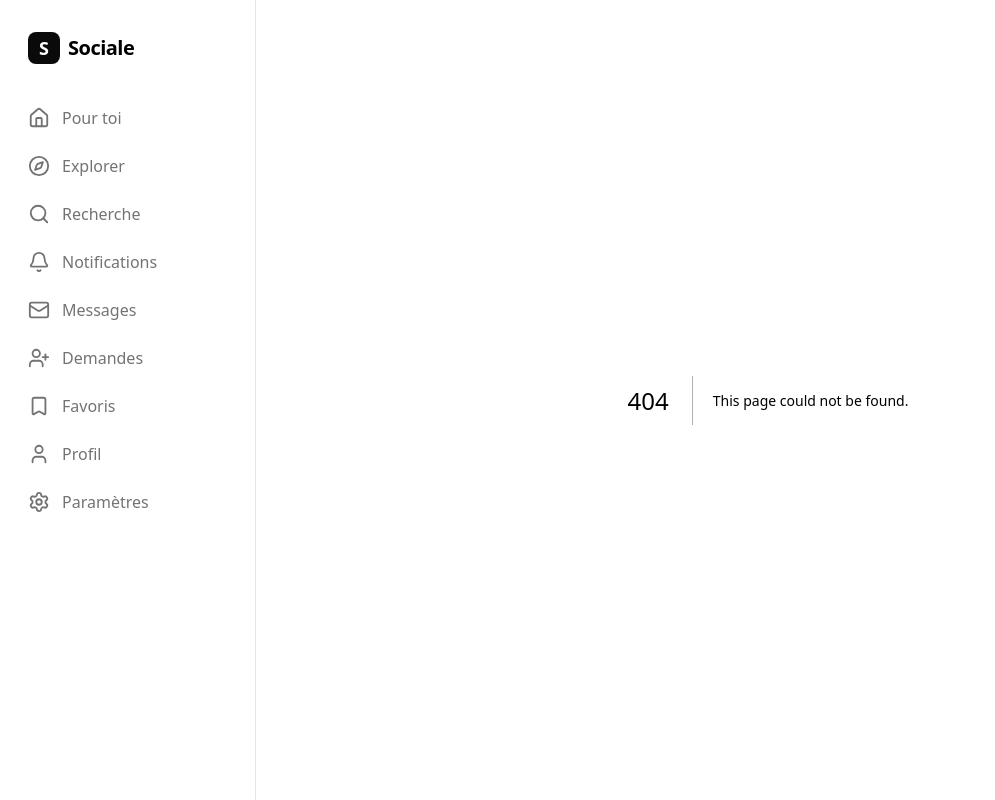
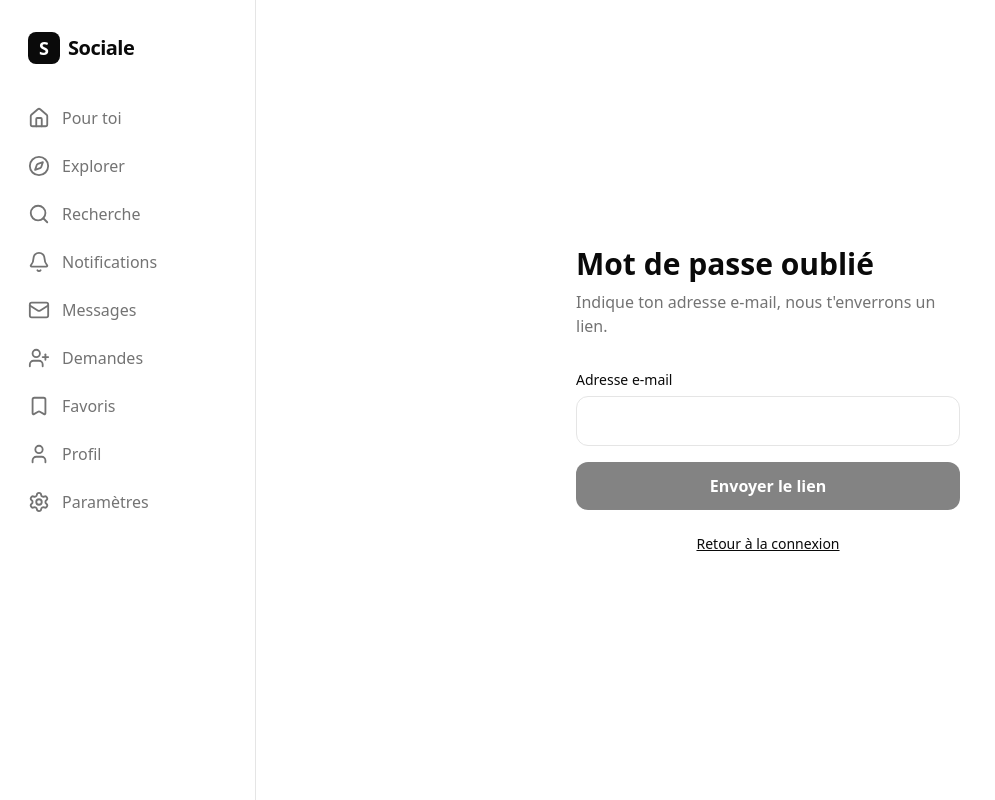
Before and after one commit to asc4rs/sociale, a Next.js app: page /mot-de-passe-oublie in a window 1280 px wide. Before the commit this address had no page. Shown: the whole page, without its empty margins (0-995 px from the left). Built offline with nearby package versions, Linux system fonts and the light colour scheme.

Commit message:
Phase 12 : mot de passe oublié, réinitialisation et publications sur le profil

```diff
--- a/src/app/auth/callback/route.ts
+++ b/src/app/auth/callback/route.ts
@@ -4,14 +4,19 @@ import { createClient } from "@/lib/supabase/server";
 export async function GET(request: Request) {
   const { searchParams, origin } = new URL(request.url);
   const code = searchParams.get("code");
+  const suite = searchParams.get("next") ?? "/";
+
+  // Sécurité : on accepte seulement un chemin interne du site.
+  const destination =
+    suite.startsWith("/") && !suite.startsWith("//") ? suite : "/";
 
   if (code) {
     const supabase = await createClient();
     const { error } = await supabase.auth.exchangeCodeForSession(code);
     if (!error) {
-      return NextResponse.redirect(`${origin}/`);
+      return NextResponse.redirect(`${origin}${destination}`);
     }
   }
 
-  return NextResponse.redirect(`${origin}/inscription?erreur=lien-invalide`);
+  return NextResponse.redirect(`${origin}/mot-de-passe-oublie?erreur=lien-invalide`);
 }
--- a/src/app/connexion/page.tsx
+++ b/src/app/connexion/page.tsx
@@ -68,6 +68,10 @@ export default function ConnexionPage() {
           />
         </label>
 
+        <Link href="/mot-de-passe-oublie" className="text-right text-sm underline">
+          Mot de passe oublié ?
+        </Link>
+
         {error && (
           <p role="alert" className="text-sm text-red-600">
             {error}
--- /dev/null
+++ b/src/app/mot-de-passe-oublie/page.tsx
@@ -0,0 +1,87 @@
+"use client";
+
+import { useState, useTransition } from "react";
+import Link from "next/link";
+import { createClient } from "@/lib/supabase/client";
+
+const inputClass =
+  "w-full rounded-xl border border-border bg-background px-4 py-3 text-foreground outline-none focus:border-accent";
+
+export default function MotDePasseOubliePage() {
+  const [email, setEmail] = useState("");
+  const [envoye, setEnvoye] = useState(false);
+  const [message, setMessage] = useState<string | null>(null);
+  const [pending, startTransition] = useTransition();
+
+  function handleSubmit(event: React.FormEvent<HTMLFormElement>) {
+    event.preventDefault();
+    setMessage(null);
+
+    startTransition(async () => {
+      const supabase = createClient();
+      const { error } = await supabase.auth.resetPasswordForEmail(email.trim(), {
+        redirectTo: `${window.location.origin}/auth/callback?next=/reinitialiser-mot-de-passe`,
+      });
+
+      if (error) {
+        setMessage("Envoi impossible. Réessaie dans quelques minutes.");
+        return;
+      }
+      // Même message, que le compte existe ou non : on ne révèle rien.
+      setEnvoye(true);
+    });
+  }
+
+  if (envoye) {
+    return (
+      <div className="mx-auto flex min-h-screen max-w-md flex-col justify-center p-8">
+        <h1 className="text-3xl font-bold">Vérifie ta boîte mail</h1>
+        <p className="mt-3 text-muted">
+          Si un compte existe pour cette adresse, un lien de réinitialisation vient d&apos;être envoyé.
+        </p>
+        <Link href="/connexion" className="mt-6 text-sm underline">
+          Retour à la connexion
+        </Link>
+      </div>
+    );
+  }
+
+  return (
+    <div className="mx-auto flex min-h-screen max-w-md flex-col justify-center p-8">
+      <h1 className="text-3xl font-bold">Mot de passe oublié</h1>
+      <p className="mt-2 text-muted">Indique ton adresse e-mail, nous t&apos;enverrons un lien.</p>
+
+      <form onSubmit={handleSubmit} className="mt-8 flex flex-col gap-4">
+        <label className="flex flex-col gap-1.5">
+          <span className="text-sm font-medium">Adresse e-mail</span>
+          <input
+            className={inputClass}
+            type="email"
+            value={email}
+            onChange={(e) => setEmail(e.target.value)}
+            autoComplete="email"
+            required
+          />
+        </label>
+
+        {message && (
+          <p role="alert" className="text-sm text-red-600">
+            {message}
+          </p>
+        )}
+
+        <button
+          type="submit"
+          disabled={pending || email.trim().length === 0}
+          className="rounded-xl bg-accent px-4 py-3 font-semibold text-accent-foreground disabled:opacity-50"
+        >
+          {pending ? "Envoi..." : "Envoyer le lien"}
+        </button>
+      </form>
+
+      <Link href="/connexion" className="mt-6 text-center text-sm underline">
+        Retour à la connexion
+      </Link>
+    </div>
+  );
+}
--- /dev/null
+++ b/src/app/reinitialiser-mot-de-passe/page.tsx
@@ -0,0 +1,114 @@
+"use client";
+
+import { useEffect, useState, useTransition } from "react";
+import Link from "next/link";
+import { useRouter } from "next/navigation";
+import { createClient } from "@/lib/supabase/client";
+
+const inputClass =
+  "w-full rounded-xl border border-border bg-background px-4 py-3 text-foreground outline-none focus:border-accent";
+
+export default function ReinitialiserPage() {
+  const router = useRouter();
+  const [pret, setPret] = useState<boolean | null>(null);
+  const [nouveau, setNouveau] = useState("");
+  const [confirmation, setConfirmation] = useState("");
+  const [message, setMessage] = useState<string | null>(null);
+  const [pending, startTransition] = useTransition();
+
+  // Le lien du mail ouvre une session temporaire : on vérifie qu'elle existe.
+  useEffect(() => {
+    createClient()
+      .auth.getUser()
+      .then(({ data: { user } }) => setPret(!!user));
+  }, []);
+
+  function handleSubmit(event: React.FormEvent<HTMLFormElement>) {
+    event.preventDefault();
+    setMessage(null);
+
+    if (nouveau.length < 8) {
+      setMessage("Le mot de passe doit contenir au moins 8 caractères.");
+      return;
+    }
+    if (nouveau !== confirmation) {
+      setMessage("Les deux mots de passe ne correspondent pas.");
+      return;
+    }
+
+    startTransition(async () => {
+      const supabase = createClient();
+      const { error } = await supabase.auth.updateUser({ password: nouveau });
+
+      if (error) {
+        setMessage("Impossible de changer le mot de passe. Refais la demande depuis le lien reçu.");
+        return;
+      }
+
+      router.push("/");
+      router.refresh();
+    });
+  }
+
+  if (pret === null) {
+    return <p className="p-8 text-muted">Chargement...</p>;
+  }
+
+  if (!pret) {
+    return (
+      <div className="mx-auto flex min-h-screen max-w-md flex-col justify-center p-8">
+        <h1 className="text-3xl font-bold">Lien expiré</h1>
+        <p className="mt-3 text-muted">Ce lien n&apos;est plus valide. Refais une demande de réinitialisation.</p>
+        <Link href="/mot-de-passe-oublie" className="mt-6 text-sm underline">
+          Refaire la demande
+        </Link>
+      </div>
+    );
+  }
+
+  return (
+    <div className="mx-auto flex min-h-screen max-w-md flex-col justify-center p-8">
+      <h1 className="text-3xl font-bold">Nouveau mot de passe</h1>
+
+      <form onSubmit={handleSubmit} className="mt-8 flex flex-col gap-4">
+        <label className="flex flex-col gap-1.5">
+          <span className="text-sm font-medium">Nouveau mot de passe</span>
+          <input
+            className={inputClass}
+            type="password"
+            value={nouveau}
+            onChange={(e) => setNouveau(e.target.value)}
+            autoComplete="new-password"
+            required
+          />
+        </label>
+
+        <label className="flex flex-col gap-1.5">
+          <span className="text-sm font-medium">Confirme le mot de passe</span>
+          <input
+            className={inputClass}
+            type="password"
+            value={confirmation}
+            onChange={(e) => setConfirmation(e.target.value)}
+            autoComplete="new-password"
+            required
+          />
+        </label>
+
+        {message && (
+          <p role="alert" className="text-sm text-red-600">
+            {message}
+          </p>
+        )}
+
+        <button
+          type="submit"
+          disabled={pending}
+          className="rounded-xl bg-accent px-4 py-3 font-semibold text-accent-foreground disabled:opacity-50"
+        >
+          {pending ? "Enregistrement..." : "Changer le mot de passe"}
+        </button>
+      </form>
+    </div>
+  );
+}
--- a/src/app/u/[username]/page.tsx
+++ b/src/app/u/[username]/page.tsx
@@ -54,6 +54,16 @@ async function ContenuProfil({
     estBloque = !!blocage;
   }
 
+  // Les règles de sécurité ne renvoient que les publications visibles pour moi.
+  const { data: publications } = await supabase
+    .from("posts")
+    .select("id, content, created_at")
+    .eq("author_id", profile.id)
+    .order("created_at", { ascending: false })
+    .limit(30);
+
+  const liste = publications ?? [];
+
   const inscrit = new Date(profile.created_at).toLocaleDateString("fr-FR", {
     month: "long",
     year: "numeric",
@@ -90,6 +100,28 @@ async function ContenuProfil({
           Ce compte est privé. Envoie une demande d&apos;abonnement pour voir ses publications.
         </p>
       )}
+
+      <section className="mt-10">
+        <h2 className="text-lg font-semibold">Publications</h2>
+
+        {liste.length === 0 ? (
+          <p className="mt-3 text-sm text-muted">Aucune publication visible.</p>
+        ) : (
+          <ul className="mt-3 flex flex-col gap-3">
+            {liste.map((p) => (
+              <li key={p.id} className="rounded-xl border border-border p-4">
+                <p className="whitespace-pre-wrap">{p.content}</p>
+                <p className="mt-2 text-xs text-muted">
+                  {new Date(p.created_at).toLocaleString("fr-FR", {
+                    dateStyle: "short",
+                    timeStyle: "short",
+                  })}
+                </p>
+              </li>
+            ))}
+          </ul>
+        )}
+      </section>
     </div>
   );
 }
```
